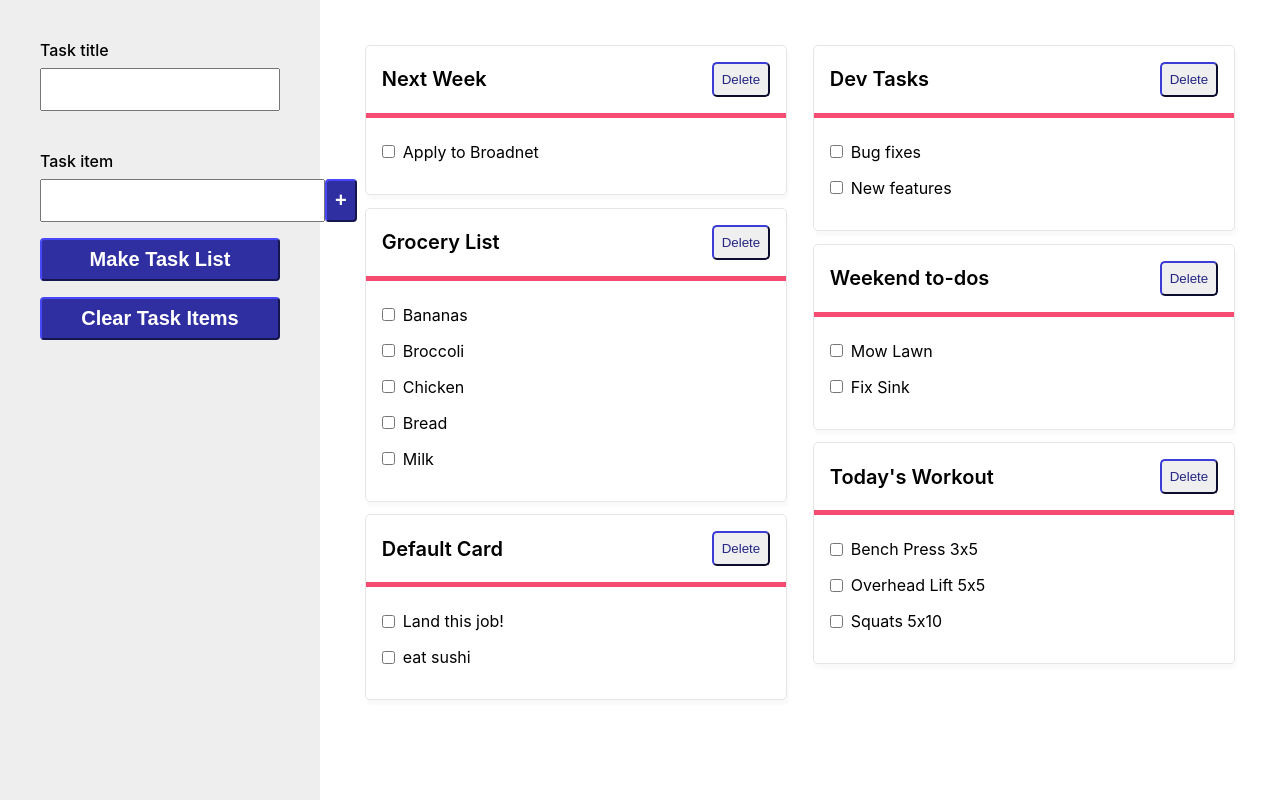
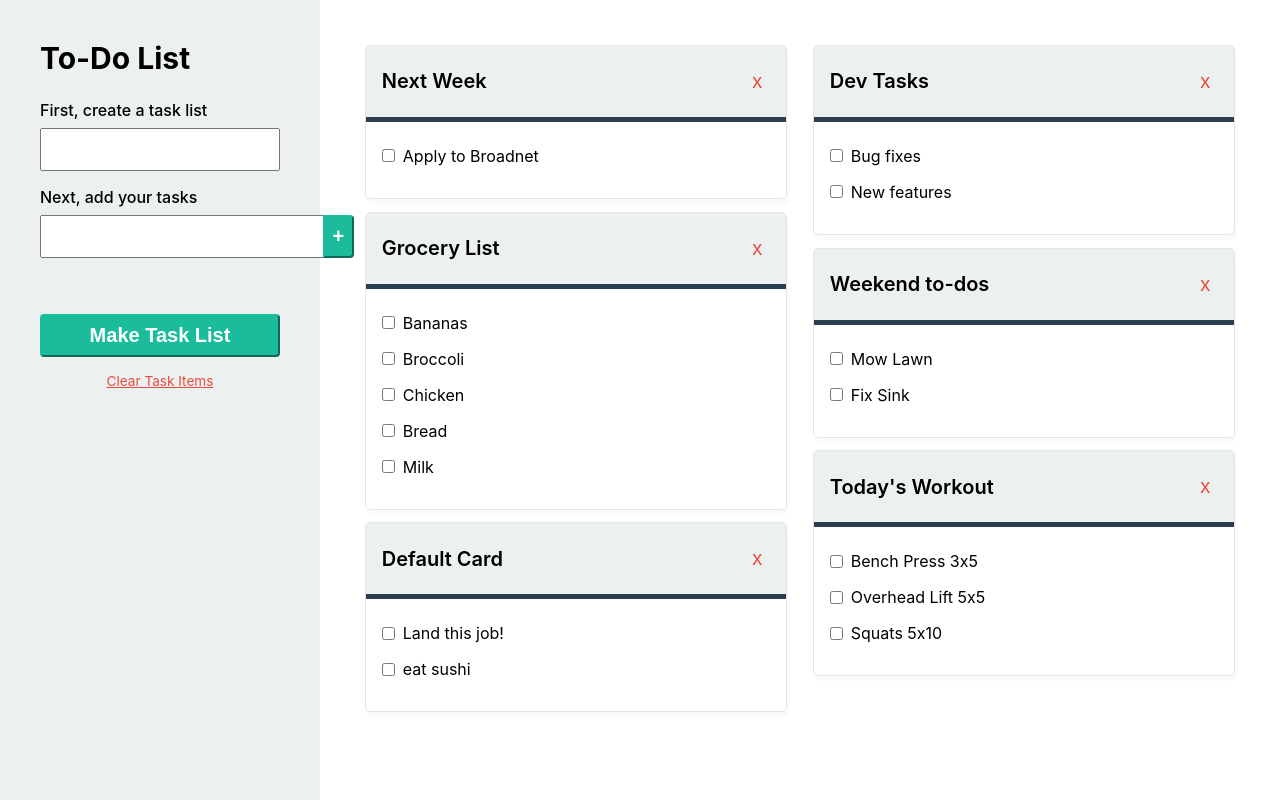
Before and after one commit to ryanbahan/broadnet-todo, a React (Create React App) app: page / in a window 1280 px wide. Built offline with nearby package versions, Linux system fonts and the light colour scheme.

Commit message:
Update styles

```diff
--- a/src/Form/Form.css
+++ b/src/Form/Form.css
@@ -1,9 +1,20 @@
+.clear-btn {
+  text-align: center;
+  font-size: 0.85rem;
+  color: #E74C3C;
+  text-decoration: underline;
+  cursor: pointer;
+}
+
 .add-item-btn {
   width: 2.5rem;
+  border-top-right-radius: 0.25rem;
+  border-bottom-right-radius: 0.25rem;
+  margin-left: -2.5px;
 }
 
 .form {
-  background-color: #EEE;
+  background-color: #ECF0F1;
   display: flex;
   flex-direction: column;
   font-size: 1.25rem;
@@ -18,14 +29,17 @@
   font-size: 1.25rem;
   font-weight: 600;
   padding: 0.5rem;
-  border-radius: 0.25rem;
-  border-color: #2F2FA2;
-  background-color: #2F2FA2;
+  border-color: #1ABC9C;
+  background-color: #1ABC9C;
   color: #FFF;
 }
 
 .form button:hover {
   box-shadow: 0px 1px 2.5px rgba(0,0,0,0.5);
+}
+
+.form h2 {
+  margin-bottom: 1.5rem;
 }
 
 .form input {
@@ -55,10 +69,15 @@
 
 .make-task-btn,
 .clear-btn {
+  border-radius: 0.25rem;
   margin-bottom: 1rem;
 }
 
 .filter-btn {
+  margin-top: 1rem;
+}
+
+.task-items {
   margin-top: 1rem;
 }
 
@@ -67,6 +86,10 @@
   padding: 0.25rem 0;
 }
 
+.task-items p {
+  font-weight: 600;
+}
+
 .task-items ul {
   padding: 0.5rem 0;
   margin-bottom: 0.5rem;
--- a/src/Form/Form.js
+++ b/src/Form/Form.js
@@ -49,7 +49,8 @@ function Form() {
       {context => (
         <form className="form">
           <div className="input-label-container">
-          <label htmlFor="title">Task title</label>
+          <h2>To-Do List</h2>
+          <label htmlFor="title">First, create a task list</label>
           <input
             type="text"
             name="title"
@@ -58,13 +59,8 @@ function Form() {
             onChange={(e) => setTitle(e.target.value)}
           />
           </div>
-          <div className="task-items">
-            <ul>
-              {getTaskItems()}
-            </ul>
-          </div>
           <div className="input-label-container">
-          <label htmlFor="item">Task item</label>
+          <label htmlFor="item">Next, add your tasks</label>
           <div className="input-btn-container">
           <input
             type="text"
@@ -81,6 +77,12 @@ function Form() {
             +
           </button>
           </div>
+          <div className="task-items">
+            <p>{title}</p>
+            <ul>
+              {getTaskItems()}
+            </ul>
+          </div>
           </div>
           <button
             type="button"
@@ -89,13 +91,12 @@ function Form() {
           >
             Make Task List
           </button>
-          <button
-            type="button"
+          <a
             className="clear-btn"
             onClick={clearAll}
           >
             Clear Task Items
-          </button>
+          </a>
           {formError && <div>{formError}</div>}
         </form>
       )}
--- a/src/ToDoCard/ToDoCard.css
+++ b/src/ToDoCard/ToDoCard.css
@@ -8,8 +8,9 @@
   align-items: center;
   justify-content: space-between;
   padding: 1rem;
-  border-bottom: solid 5px #F64C72;
+  border-bottom: solid 5px #2B3E50;
   margin-bottom: 1rem;
+  background-color: #ECF0F1;
 }
 
 .list-row {
@@ -33,17 +34,18 @@
 
 .todo-card button {
   padding: 0.5rem;
-  border-radius: 5px;
   cursor: pointer;
-  color: #242582;
-  border-color: #242582;
+  color: #E74C3C;
+  border: none;
+  background-color: #ECF0F1;
   font-weight: 500;
+  font-size: 1.25rem;
 }
 
-.todo-card button:hover {
-  background-color: #242582;
+/* .todo-card button:hover {
+  background-color: #E74C3C;
   color: #fff;
-}
+} */
 
 .todo-card li {
   margin: 0.5rem 0;
--- a/src/ToDoCard/ToDoCard.js
+++ b/src/ToDoCard/ToDoCard.js
@@ -52,7 +52,7 @@ function ToDoCard({ id, title, taskItems }) {
         <article className="todo-card">
           <div className="card-top">
             <p className="card-title">{ title }</p>
-            <button onClick={() => context.deleteCard(id)}>Delete</button>
+            <button onClick={() => context.deleteCard(id)}>x</button>
           </div>
           <div className="card-list-items">
             <ul>
```
